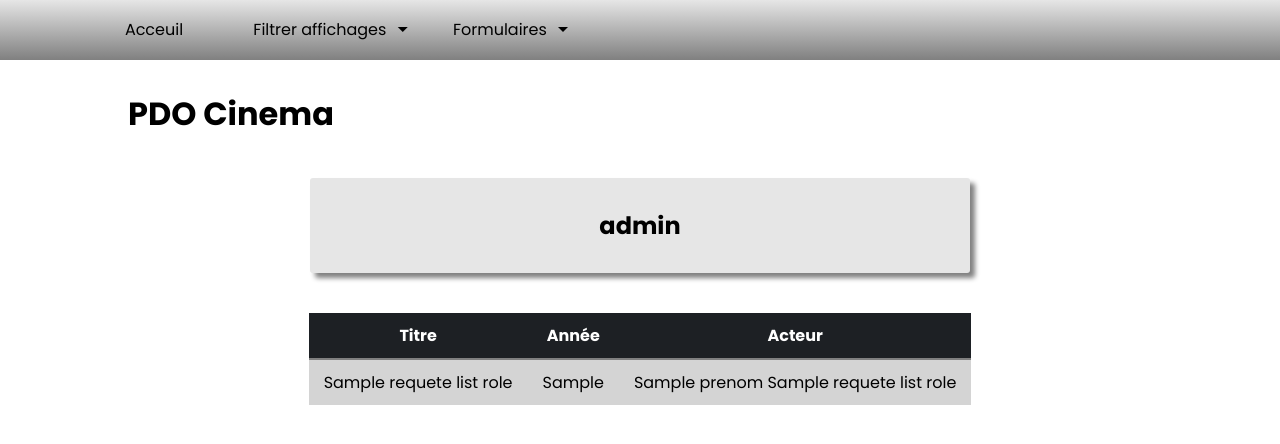
After one commit to JeanNoLimit/appli_cinema, a PHP site: the page made by view/detailRole.php in a window 1280 px wide. The commit adds this page. Shown: the top 444 px of the page. Run offline with PHP 8.4, Linux system fonts and the light colour scheme; the template is opened without the code that fills it: most values are stand-ins (such as "Sample title", 1, 10 or a date in 2020).

Commit message:
Liste films du rôle + lien vers detailRole

```diff
--- a/index.php
+++ b/index.php
@@ -32,5 +32,6 @@ elseif(isset($_GET["action"])){
         case "detailFilm" : $ctrlCinema->detailFilm($id); break;
         case "detailReal" : $ctrlCinema->detailReal($id); break;
         case "detailActeur" : $ctrlCinema->detailActeur($id); break;
+        case "detailRole" : $ctrlCinema->detailRole($id); break;
     }
 }
--- a/view/detailActeur.php
+++ b/view/detailActeur.php
@@ -21,7 +21,7 @@
             foreach($requete_filmoActeur->fetchAll() as $filmographie){ ?>
                 <tr>
                     <td><a href="index.php?action=detailFilm&id=<?=$filmographie['id_film']?>"><?= $filmographie['titre']?></td>
-                    <td><?=$filmographie['nom_role']?></td>
+                    <td><a href="index.php?action=detailRole&id=<?=$filmographie['id_role']?>"><?=$filmographie['nom_role']?></a></td>
                     <td><?=$filmographie['annee_sortie']?></td>
                     <td><?=$filmographie['note']?> /5</td>
                 </tr>
--- a/view/detailFilm.php
+++ b/view/detailFilm.php
@@ -31,7 +31,7 @@
         foreach( $requete_casting->fetchAll() as $casting){?>
             <tr>
                 <td><a href="index.php?action=detailActeur&id=<?=$casting['id_acteur']?>"><?= $casting['prenom'] ?> <?= $casting['nom'] ?></a></td>
-                <td><?= $casting['nom_role']?></td>
+                <td><a href="index.php?action=detailRole&id=<?=$casting['id_role']?>"><?= $casting['nom_role']?></a></td>
             </tr>
         <?php } ?>
     </tbody>
--- /dev/null
+++ b/view/detailRole.php
@@ -0,0 +1,36 @@
+<?php ob_start();?>
+
+<div class=conteneur_infos>
+    <?php $role=$requete_infoRole->fetch() ?>
+    <h2><?=$role['nom_role']?></h2>
+</div>
+
+<table class="table_affichage">
+    <thead>
+        <tr>
+            <th>Titre</th>
+            <th>Année</th>
+            <th>Acteur</th>
+        </tr>
+    </thead>
+    <tbody>
+        <?php foreach($requete_listRole->fetchAll() as $listRole){?>
+            <tr>
+                <td><?=$listRole['titre'] ?></td>
+                <td><?=$listRole['annee_sortie']?></td>
+                <td><?=$listRole['prenom'].' '.$listRole['nom']?></td>
+            </tr>
+        <?php } ?>
+    </tbody>
+
+
+
+
+
+<?php
+$titre="Détails rôle";
+$titre_secondaire="";
+$contenu = ob_get_clean();
+// injecte le contenu dans le template "squelette" ->template.php
+require "view/template.php";
+?>
--- a/view/template.php
+++ b/view/template.php
@@ -20,7 +20,6 @@
                         <a href="#" class="deroulant">Filtrer affichages  <span class="material-symbols-outlined">arrow_drop_down</span></a>
                         <ul>
                             <li><a href="/appli_cinema/index.php?action=listGenres">Par genres</a></li>
-                            <!-- <li><a href="http://localhost/appli-cinema/appli_cinema/index.php?action=listRole">Par rôle</a></li> -->
                             <li><a href="/appli_cinema/index.php?action=listRealisateurs">Liste des réalisateurs</a></li>
                             <li><a href="/appli_cinema/index.php?action=listActeurs">Liste des acteurs</a></li>
                         </ul>
```
Also changed, not shown: controller/CinemaController.php (+21 -0 lines).
